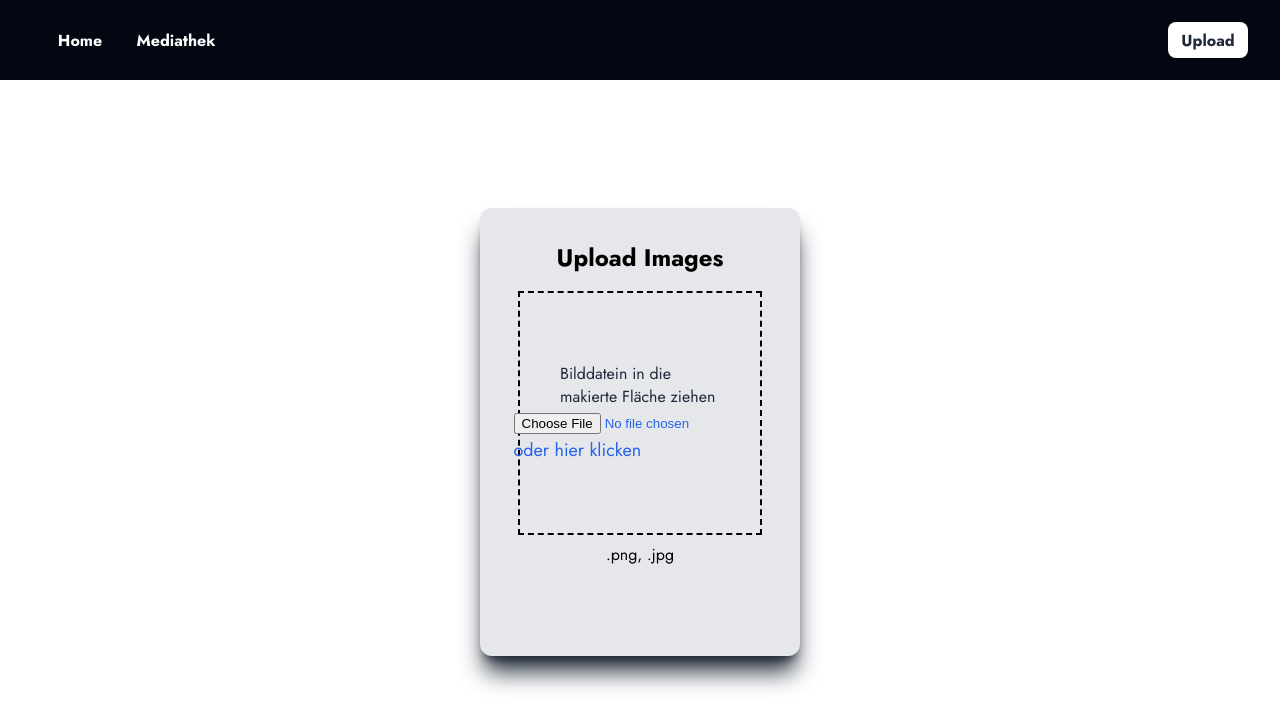
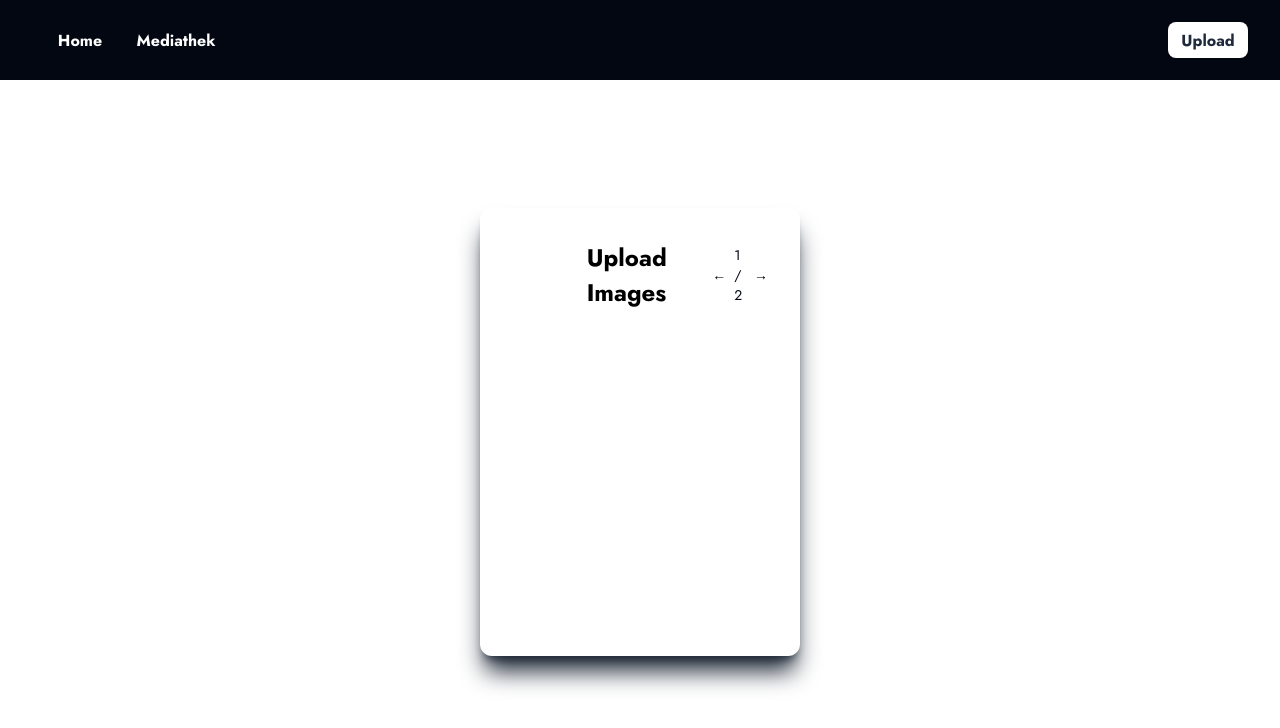
Before and after one commit to FinnPenn/PhotoMedia, a Next.js app: page /upload in a window 1280 px wide. Shown: the top 728 px of the page. Built offline with nearby package versions, Linux system fonts and the light colour scheme.

Commit message:
upload modal header

```diff
--- a/pages/upload.tsx
+++ b/pages/upload.tsx
@@ -5,17 +5,42 @@ const Upload: React.FC = () => { return (
     <div>
         <Navbar/>
         <div className="flex justify-center items-center pt-32">
-            <div className="w-1/4 h-96 rounded-xl shadow-xl shadow-gray-800 bg-gray-200 flex flex-col items-center py-8">
-                <h2 className="text-black pt-0 pb-4 my-0">Upload Images</h2>
-                <div className="flex justify-center items-center flex-col border-2 border-black border-dashed w-3/4 aspect-square">
+            <div className="w-1/4 h-96 rounded-xl shadow-xl shadow-gray-800 bg-white flex flex-col items-center py-8">
+                {/* <h2 className="text-black pt-0 pb-4 my-0">Upload Images</h2> */}
+                {/* <div className="flex justify-center items-center flex-col border-2 border-black border-dashed w-3/4 aspect-square ">
+                    <div className="px-10 cursor-pointer">
                     <p className="px-10 text-slate-800 text-md">Bilddatein in die makierte Fläche ziehen</p>
-                    <div className="px-10 text-blue-600 text-lg hover:underline hover:decoration-blue-600 cursor-pointer">
-                        <input type="file"/>
-                        oder hier klicken
+                    <form action="process_form.php" method="post" encType="multipart/form-data">
 
-                        </div>
+                        <label className="cursor-pointer text-blue-600 text-lg hover:underline hover:decoration-blue-600" htmlFor="file">oder hier klicken</label><br/>
+                        <input accept="image/x-png,image/gif,image/jpeg" name="file" id="file" type="file" hidden />
+
+
+                        <label htmlFor="title">Title:</label><br />
+                        <input type="text" name="title" id="title" required />
+                        <br />
+
+                        <label htmlFor="description">Description:</label><br />
+                        <textarea name="description" id="description" required />
+                        <br />
+
+                        <input type="submit" value="Submit" />
+                    </form>
+
+                    </div>
+                </div> */}
+            <div className="w-full flex justify-end">
+                <div className="w-2/3 flex justify-between">
+                <h2 className="text-black pt-0 my-0 flex justify-self-center">Upload Images</h2>
+                <div className="flex justify-center items-center mr-8 text-sm space-x-2">
+                    <div className="">←</div>
+                    <p>1 / 2</p>
+                    <div className="">→</div>
                 </div>
-                <span className="self-center text-black pt-2">.png, .jpg</span>
+                </div>
+            </div>
+
+
             </div>
         </div>
     </div>
```
